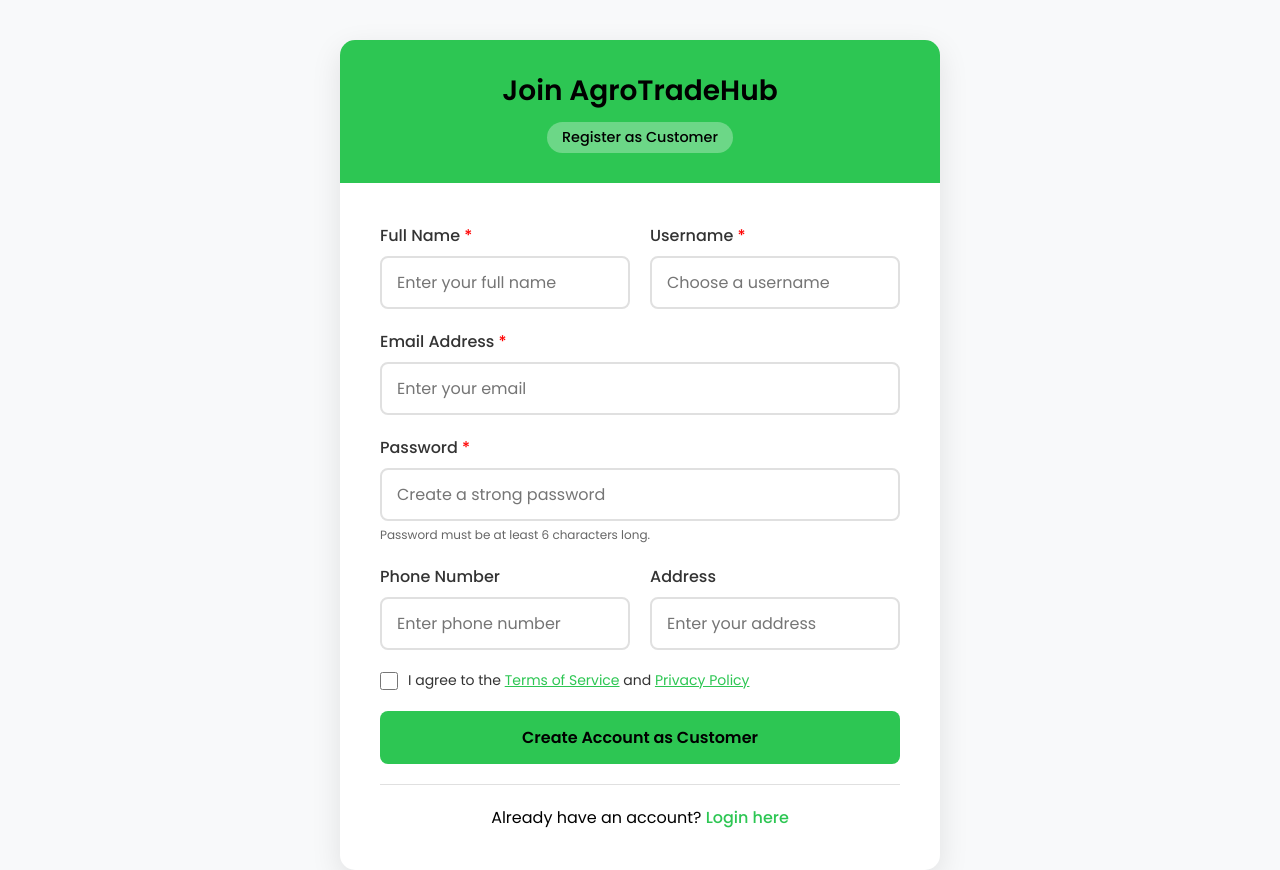
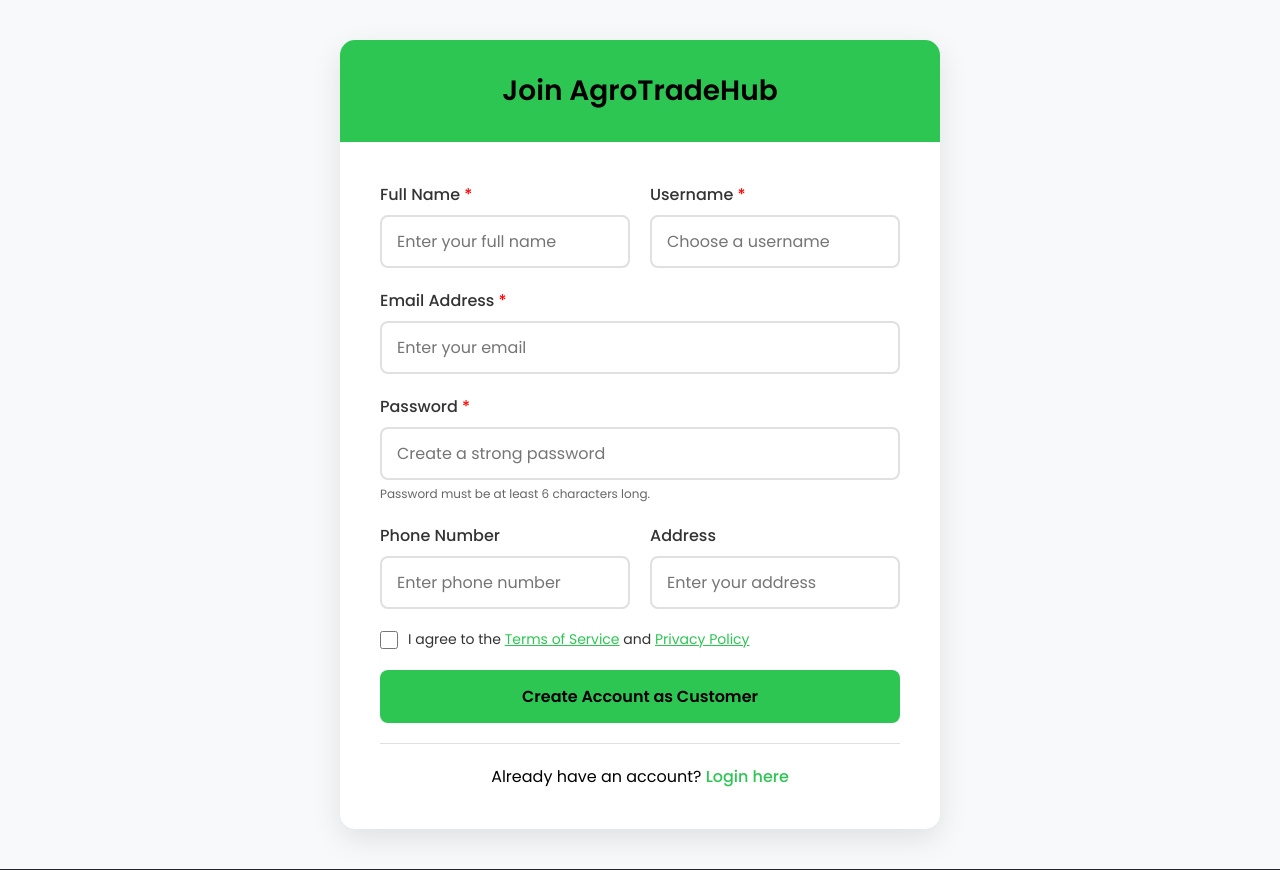
Before and after one commit to REAZ-30/AgroTradeHub, a PHP site: page /register.php in a window 1280 px wide. Shown: the part 75-945 px from the top of the page. Run offline with PHP 8.4, Linux system fonts and the light colour scheme.

Commit message:
Another Change for Registration interface

```diff
--- a/register.php
+++ b/register.php
@@ -360,23 +360,7 @@ $user_type_display = ucfirst($user_type);
             margin-top: 5px;
         }
 
-        /* .user-type-links {
-            text-align: center;
-            margin-top: 20px;
-            color: #666;
-        }
 
-        .user-type-links a {
-            color: #2DC653;
-            text-decoration: none;
-            font-weight: 500;
-            margin: 0 5px;
-        }
-
-        .user-type-links a:hover {
-            text-decoration: underline;
-        }
-         */
         .terms-check {
             display: flex;
             align-items: center;
@@ -523,10 +507,8 @@ $user_type_display = ucfirst($user_type);
         <div class="register-card">
             <div class="register-header">
                 <h2>Join AgroTradeHub</h2>
-                <!-- <p>Create your account to get started</p> -->
-                <div class="user-type-badge">
-                    Register as <?php echo $user_type_display; ?>
-                </div>
+
+
             </div>
 
             <div class="register-body">
@@ -633,13 +615,7 @@ $user_type_display = ucfirst($user_type);
                     <p>Already have an account? <a href="login.php">Login here</a></p>
                 </div>
 
-                <!-- <div class="user-type-links">
-                    <small>
-                        Register as:
-                        <a href="register.php?type=customer">Customer</a> |
-                        <a href="register.php?type=seller">Seller</a>
-                    </small>
-                </div> -->
+
             </div>
         </div>
     </div>
```
